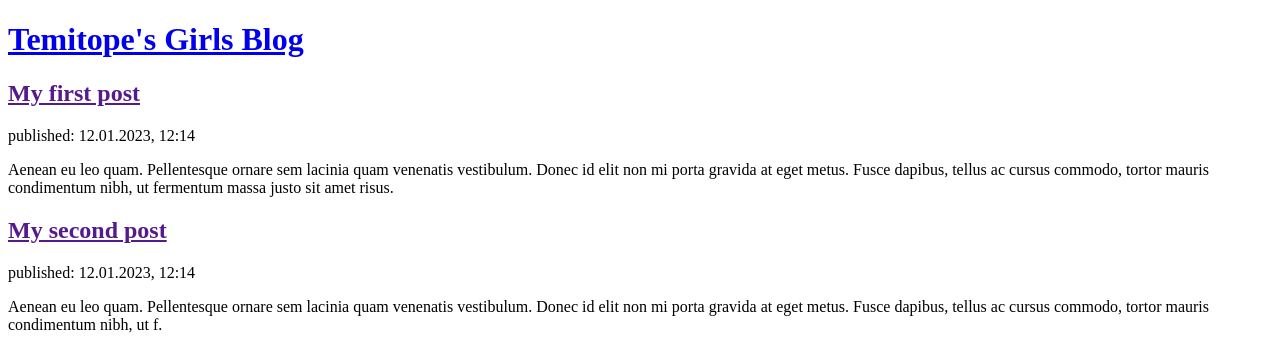
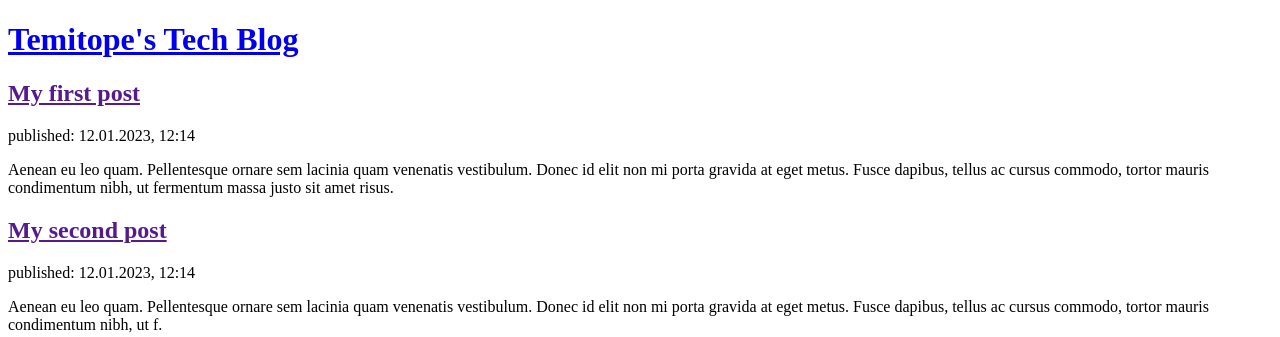
Before and after one commit to afristorm-3/blog, a Django app: page / in a window 1280 px wide. Shown: the top 337 px of the page. Run offline with Django 3.2, Linux system fonts and the light colour scheme.

Commit message:
page update

```diff
--- a/blog/templates/blog/post_list.html
+++ b/blog/templates/blog/post_list.html
@@ -5,7 +5,7 @@
     </head>
     <body>
         <header>
-            <h1><a href="/">Temitope's Girls Blog</a></h1>
+            <h1><a href="/">Temitope's Tech Blog</a></h1>
         </header>
 
         <article>
```
